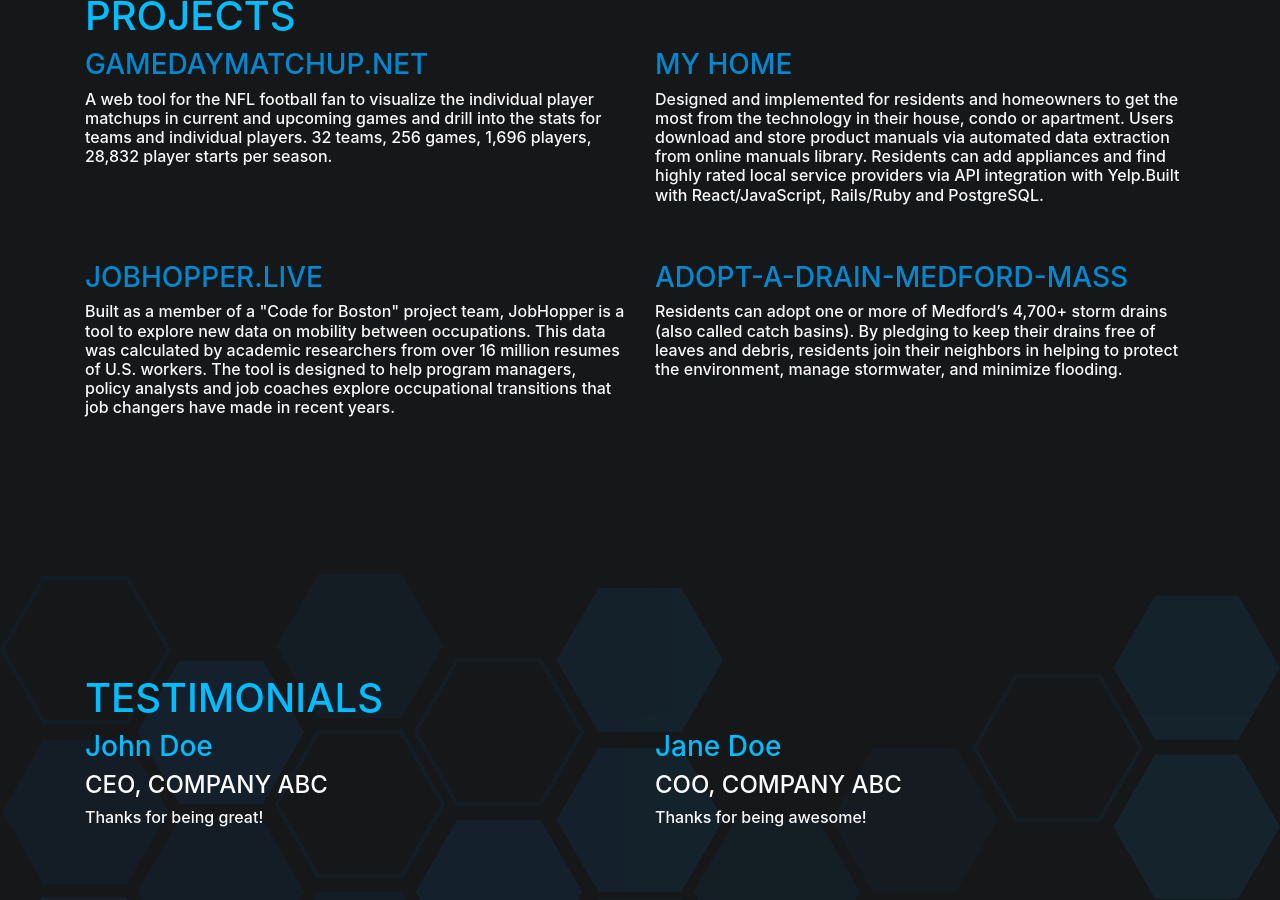
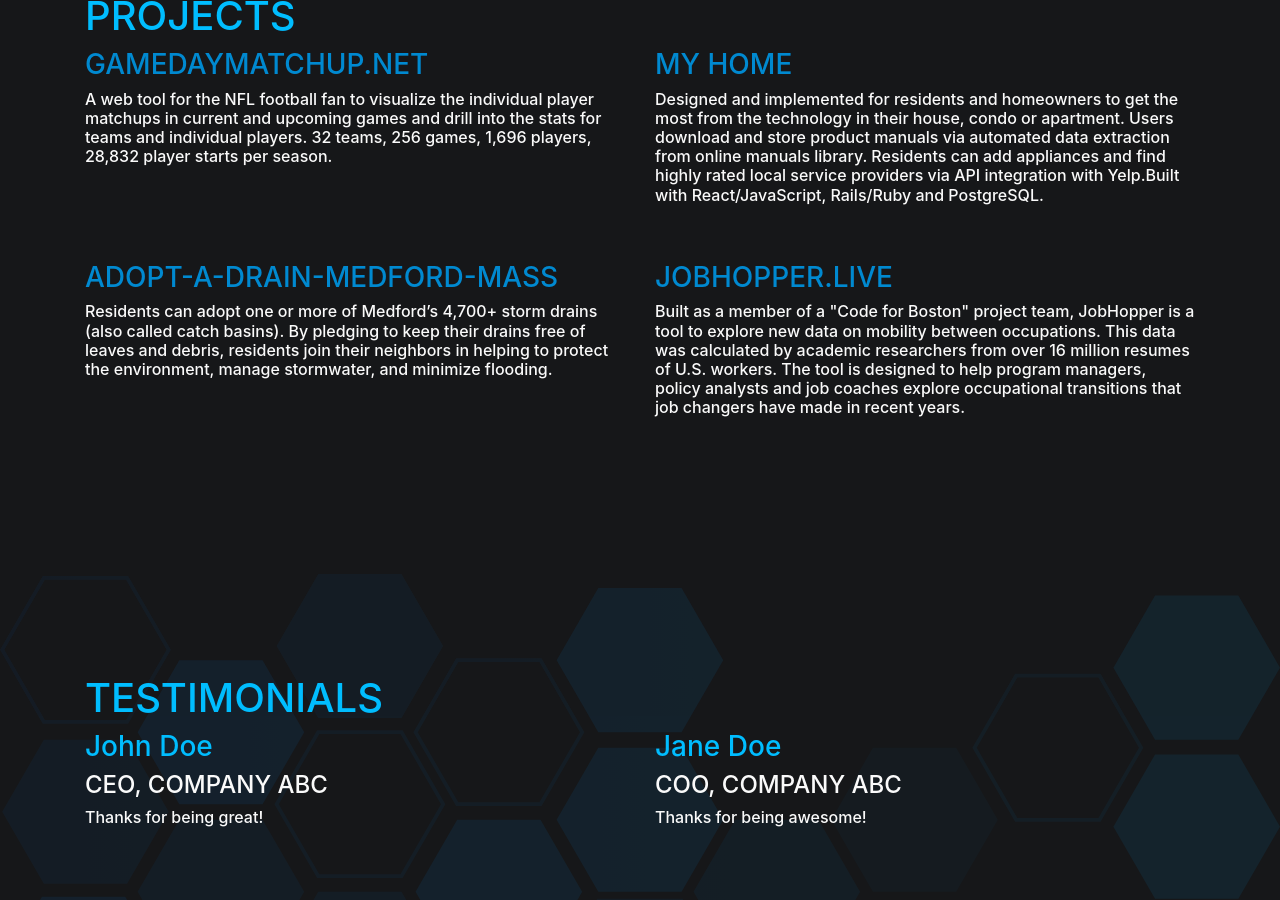
Before and after one commit to jkoren/jkoren.github.io, a Jekyll site: the page built from index.md, in a window 1280 px wide and 900 px high, scrolled down 2079 px. Built offline with Jekyll 4.4.1, drawn with Linux system fonts in a browser that asks for light colours; part of the change alters nothing that is shown.

```diff
--- a/_data/projects.yml
+++ b/_data/projects.yml
@@ -4,8 +4,8 @@
 - name: my home
   description: Designed and implemented for residents and homeowners to get the most from the technology in their house, condo or apartment.  Users download and store product manuals via automated data extraction from online manuals library. Residents can add appliances and find highly rated local service providers via API integration with Yelp.Built with React/JavaScript, Rails/Ruby and PostgreSQL.
 
+- name: adopt-a-drain-medford-mass
+  description: Residents can adopt one or more of Medford’s 4,700+ storm drains (also called catch basins). By pledging to keep their drains free of leaves and debris, residents  join their neighbors in helping to protect the environment, manage stormwater, and minimize flooding.
+
 - name: jobhopper.live
   description: Built as a member of a "Code for Boston" project team, JobHopper is a tool to explore new data on mobility between occupations. This data was calculated by academic researchers from over 16 million resumes of U.S. workers. The tool is designed to help program managers, policy analysts and job coaches explore occupational transitions that job changers have made in recent years.
-
-- name: adopt-a-drain-medford-mass
-  description: Residents can adopt one or more of Medford’s 4,700+ storm drains (also called catch basins). By pledging to keep their drains free of leaves and debris, residents  join their neighbors in helping to protect the environment, manage stormwater, and minimize flooding.
```
